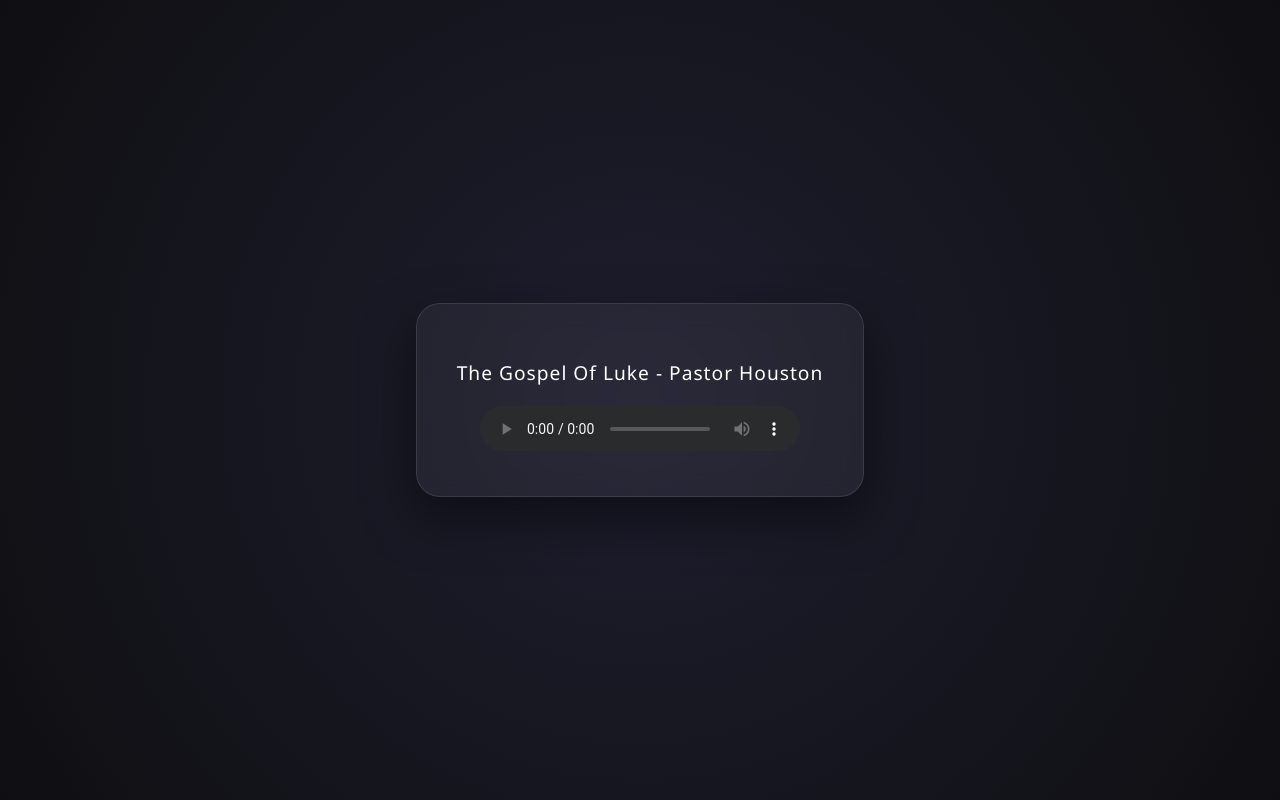
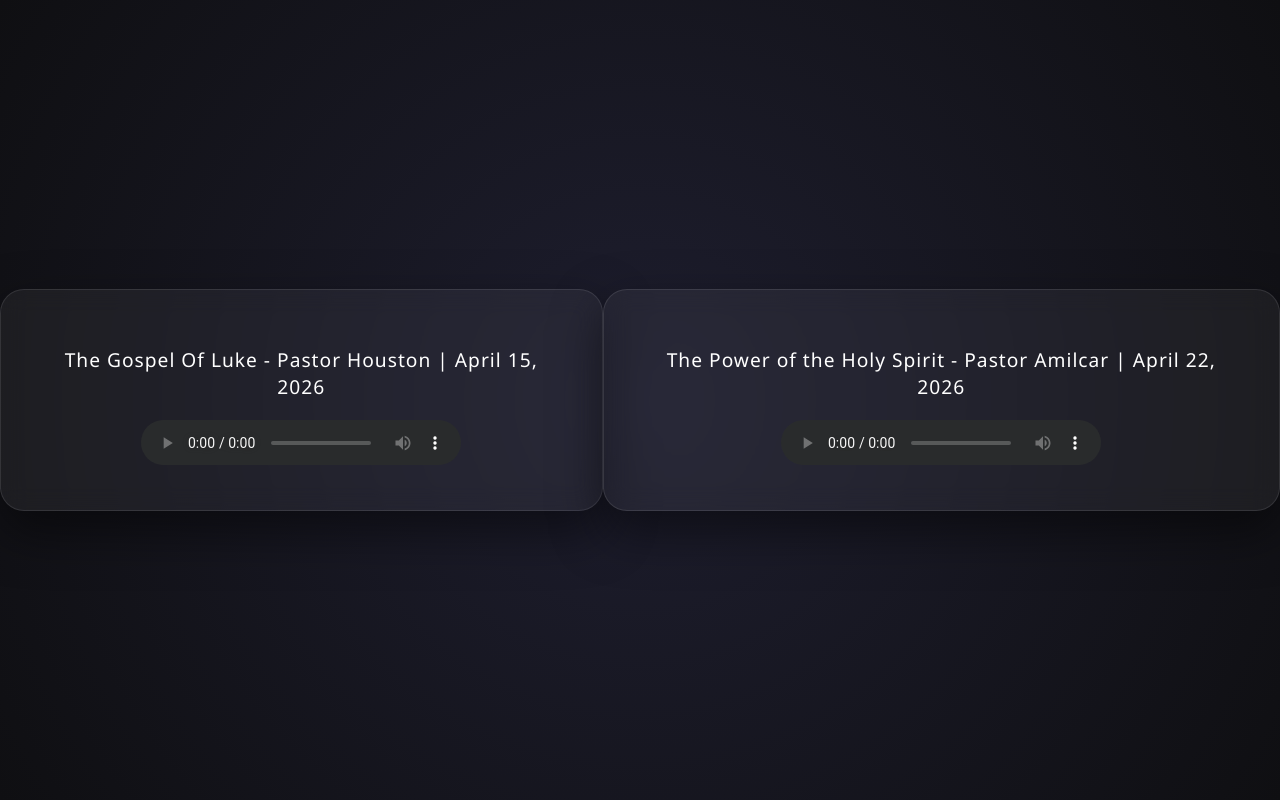
Before and after one commit to AidanJ-Cardenas/AidanJ-Cardenas.github.io, a plain HTML site: page RY.html in a window 1280 px wide. Drawn offline with Linux system fonts and the light colour scheme.

Commit message:
Update and rename johnnie.html to RY.html

```diff
--- a/johnnie.html
+++ b/RY.html
@@ -54,9 +54,16 @@
 <body>
 
     <div class="audio-card">
-        <h2>The Gospel Of Luke - Pastor Houston</h2>
+        <h2>The Gospel Of Luke - Pastor Houston | April 15, 2026</h2>
         <audio controls>
             <source src="The Gospel Of Luke - Pastor Houston.m4a" type="audio/mpeg">
+            Your browser does not support the audio element.
+        </audio>
+    </div>
+    <div class="audio-card">
+        <h2>The Power of the Holy Spirit - Pastor Amilcar | April 22, 2026</h2>
+        <audio controls>
+            <source src="The power of the holy spirit - Pastor Amilcar.m4a" type="audio/mpeg">
             Your browser does not support the audio element.
         </audio>
     </div>
```
